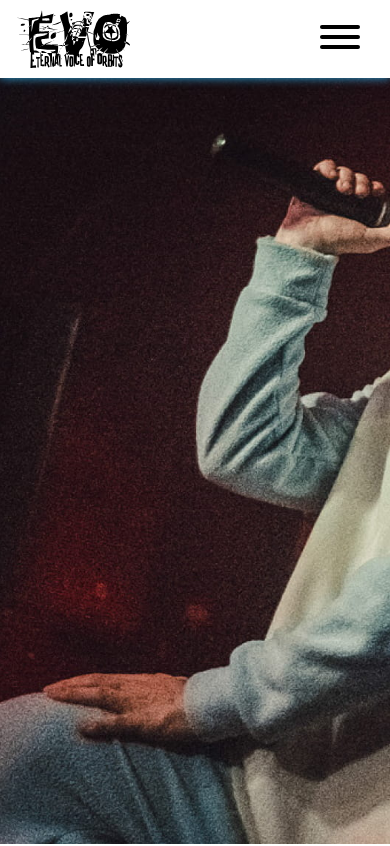
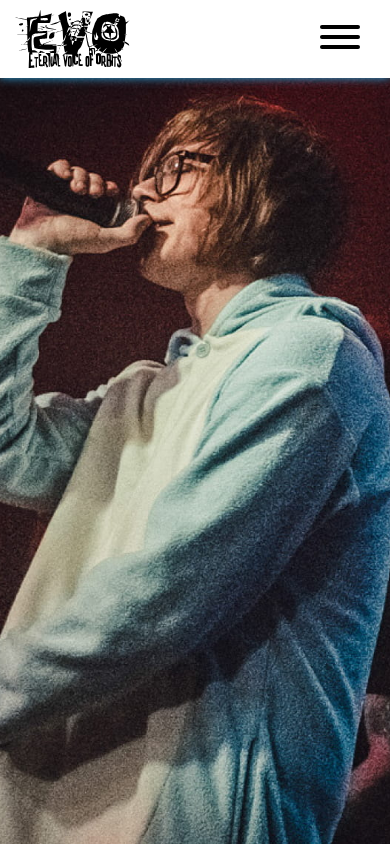
Before and after one commit to repinnick/evoband, an Angular app: page / in a window 390 px wide. Shown: the top 846 px of the page. Built offline with nearby package versions, Linux system fonts and the light colour scheme.

Commit message:
fix: edit some styles

```diff
--- a/src/app/core/components/header/header.component.html
+++ b/src/app/core/components/header/header.component.html
@@ -1,4 +1,4 @@
-<nav class="nav" [ngClass]="{ 'nav--scroll': isScrollEvent}">
+<header class="nav" [ngClass]="{ 'nav--scroll': isScrollEvent}">
   <div class="container">
     <div class="nav__wrapper">
       <a class="nav__logo" [ngClass]="{ 'nav__logo--scroll': isScrollEvent }" routerLink="/"></a>
@@ -45,4 +45,4 @@
       </ul>
     </div>
   </div>
-</nav>
+</header>
--- a/src/app/core/components/header/header.component.scss
+++ b/src/app/core/components/header/header.component.scss
@@ -9,7 +9,7 @@
 
   &--scroll {
     background: #ffffff;
-    box-shadow: -1px -14px 0 #ffffff, 3px 1px 9px $button-color;
+    box-shadow: $header-shadow
   }
 
   &__wrapper {
@@ -21,7 +21,8 @@
   }
 
   &__logo {
-    background: url("../../../../assets/images/icons/evoband-logo-white.svg") 50% / cover no-repeat;
+    mask: url("../../../../assets/images/icons/evoband-logo-white.svg") 50% / cover no-repeat;
+    background-color: #ffffff;
     width: 115px;
     height: 58px;
     display: block;
@@ -32,7 +33,7 @@
     transition: all 0.3s ease-in-out;
 
     &--scroll {
-      background: url("../../../../assets/images/icons/evoband-logo-black.svg") 50% / cover no-repeat;
+      background-color: #000000;
     }
   }
 
@@ -81,7 +82,7 @@
 }
 
 
-@media (min-width: 860px) and (max-width: 1080px) {
+@media (min-width: $media-860px) and (max-width: 1080px) {
   .nav {
     &__route {
       font-size: 0.7rem;
@@ -89,12 +90,12 @@
   }
 }
 
-@media (max-width: 860px) {
+@media (max-width: $media-860px) {
   .nav {
     background: rgba(255, 255, 255);
-    box-shadow: -1px -14px 0 #ffffff, 0 0 9px $button-color, -10px 0 0 #ffffff, 10px 0 0 #ffffff;
+    box-shadow: $header-shadow;
     &__logo {
-      background: url("../../../../assets/images/icons/evoband-logo-black.svg") 50% / cover no-repeat;
+      background-color: #000000;
       z-index: 10;
     }
     &__links {
--- a/src/app/modules/home/home.component.scss
+++ b/src/app/modules/home/home.component.scss
@@ -1,24 +1,23 @@
 @import "vars";
 
 .background {
-  background: url("../../../assets/images/img/home/header.jpg") no-repeat 50%;
+  background: url("../../../assets/images/img/home/header.jpg") 50% / cover no-repeat;
   background-size: cover;
   min-height: 100vh;
+
+  @media (max-width: $media-860px) {
+    background-position: 70% 50%;
+  }
 }
 
 .home {
   &__wrapper {
     padding: 100px $wrapper-padding-lr;
   }
-
-  //&__about-image {
-  //  width: 400px;
-  //}
 }
 
 .about {
   font-family: $font-family-exo;
-  //background-color: #0e0126;
   &__wrapper {
     padding: 100px $wrapper-padding-lr;
     display: grid;
--- a/src/assets/styles/_vars.scss
+++ b/src/assets/styles/_vars.scss
@@ -1,4 +1,12 @@
 $wrapper-padding-lr: 15px;
 $title-size: 2rem;
+$font-family-exo: 'Exo 2', sans-serif;
+
+// COLOR
 $button-color: #2ca3de;
-$font-family-exo: 'Exo 2', sans-serif;
+
+// SHADOW
+$header-shadow: -1px -14px 0 #ffffff, 0 0 9px $button-color, -10px 0 0 #ffffff, 10px 0 0 #ffffff;
+
+// MEDIA
+$media-860px: 860px;
```
Also changed, not shown: src/assets/images/icons/evoband-logo-black.svg (deleted).
